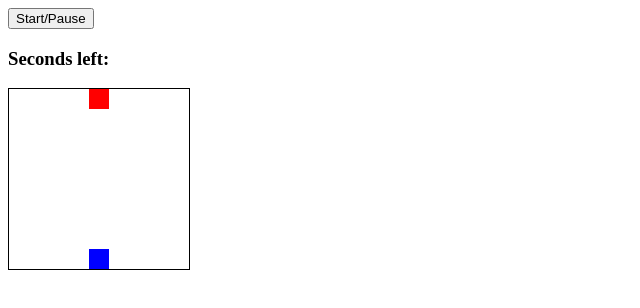
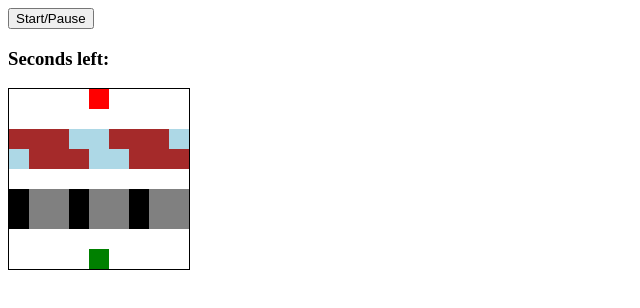
Before and after one commit to redparrot13/javaScriptGames, a plain HTML site: page frogger/index.html in a window 1280 px wide. Shown: the whole page, without its empty margins (0-640 px from the left). Drawn offline with Linux system fonts and the light colour scheme.

Commit message:
cars and logs

```diff
--- a/frogger/app.js
+++ b/frogger/app.js
@@ -0,0 +1,45 @@
+document.addEventListener('DOMContentLoaded', () => {
+    const squares = document.querySelectorAll('.grid div')
+    const timeLeft = document.querySelector('#time-left')
+    const result = document.querySelector('#result')
+    const startBtn = document.querySelector('#button')
+    const width = 9
+    let currentIndex = 76
+    let timerId
+
+    //frog on the starting block
+    squares[currentIndex].classList.add('frog')
+
+
+    //moveFrog
+    function moveFrog(e) {
+        squares[currentIndex].classList.remove('frog')
+        switch (e.keyCode) {
+            case 37:
+                if (currentIndex % width !== 0) currentIndex -=1
+                break
+            case 38:
+                if (currentIndex - width >= 0) currentIndex -= width
+                break
+            case 39:
+                if(currentIndex % width < width -1) currentIndex +=1
+                break
+                case 40:
+                if(currentIndex + width < width * width) currentIndex += width
+                break
+        }
+        squares[currentIndex].classList.add('frog')
+        lose()
+        win()
+    }
+
+
+
+
+
+
+
+
+
+
+})
--- a/frogger/index.html
+++ b/frogger/index.html
@@ -43,6 +43,24 @@ skills:
         <div></div>
         <div></div>
         <div></div>
+        <div class="log-left l1"></div>
+        <div class="log-left l2"></div>
+        <div class="log-left l3"></div>
+        <div class="log-left l4"></div>
+        <div class="log-left l5"></div>
+        <div class="log-left l1"></div>
+        <div class="log-left l2"></div>
+        <div class="log-left l3"></div>
+        <div class="log-left l4"></div>
+        <div class ="log-right l5"></div>
+        <div class ="log-right l1"></div>
+        <div class ="log-right l2"></div>
+        <div class ="log-right l3"></div>
+        <div class ="log-right l4"></div>
+        <div class ="log-right l5"></div>
+        <div class ="log-right l1"></div>
+        <div class ="log-right l2"></div>
+        <div class ="log-right l3"></div>
         <div></div>
         <div></div>
         <div></div>
@@ -52,42 +70,24 @@ skills:
         <div></div>
         <div></div>
         <div></div>
-        <div></div>
-        <div></div>
-        <div></div>
-        <div></div>
-        <div></div>
-        <div></div>
-        <div></div>
-        <div></div>
-        <div></div>
-        <div></div>
-        <div></div>
-        <div></div>
-        <div></div>
-        <div></div>
-        <div></div>
-        <div></div>
-        <div></div>
-        <div></div>
-        <div></div>
-        <div></div>
-        <div></div>
-        <div></div>
-        <div></div>
-        <div></div>
-        <div></div>
-        <div></div>
-        <div></div>
-        <div></div>
-        <div></div>
-        <div></div>
-        <div></div>
-        <div></div>
-        <div></div>
-        <div></div>
-        <div></div>
-        <div></div>
+        <div class="car-right c1"></div>
+        <div class="car-right c2"></div>
+        <div class="car-right c3"></div>
+        <div class="car-right c1"></div>
+        <div class="car-right c2"></div>
+        <div class="car-right c3"></div>
+        <div class="car-right c1"></div>
+        <div class="car-right c2"></div>
+        <div class="car-right c3"></div>
+        <div class="car-left c1"></div>
+        <div class="car-left c2"></div>
+        <div class="car-left c3"></div>
+        <div class="car-left c1"></div>
+        <div class="car-left c2"></div>
+        <div class="car-left c3"></div>
+        <div class="car-left c1"></div>
+        <div class="car-left c2"></div>
+        <div class="car-left c3"></div>
         <div></div>
         <div></div>
         <div></div>
--- a/frogger/style.css
+++ b/frogger/style.css
@@ -23,3 +23,18 @@
 .frog {
     background-color: green;
 }
+
+.c1 {
+    background-color: black;
+}
+
+.c2, .c3 {
+    background-color: grey;
+}
+
+.l1, .l2, .l3 {
+    background: brown ;
+}
+.l4, .l5 {
+    background-color: lightblue ;
+}
```
